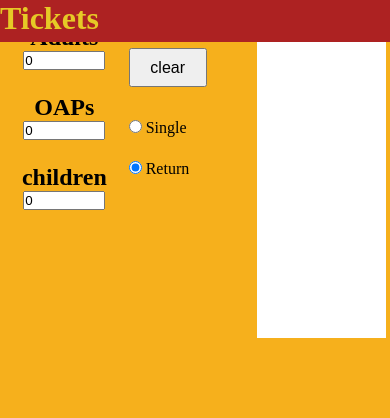
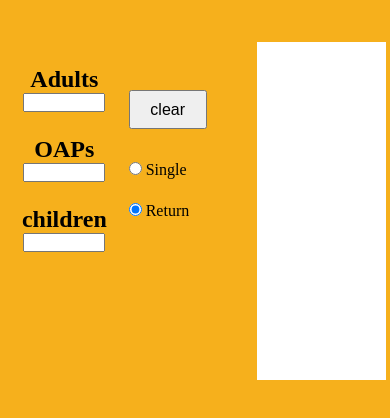
Before and after one commit to RhysSerjent/RhysSerjent.github.io, a plain HTML site: page index.html in a window 390 px wide. Both pictures are taken after a click on the button "clear". Drawn offline with Linux system fonts and the light colour scheme.

Commit message:
improve mobile

```diff
--- a/index.html
+++ b/index.html
@@ -4,9 +4,7 @@
 <link rel="stylesheet" href="myCss.css">
 <title>Tickets</title>
 
-<div id = "header">
-    <h1>Tickets</h1>
-</div>
+
 
 <div id = input>
     <div id = "ticketInput">
--- a/myCss.css
+++ b/myCss.css
@@ -15,7 +15,7 @@ body{
 
 
     margin: auto;
-
+    margin-top: 5vh;
 
 }
 
@@ -38,15 +38,8 @@ body{
     height: 100%;
 }
 
-#header{
-    background-color: #AD2222;
-    height: 5vh;
-    width: 100vw;
-    margin: 0;
-    color: #e6c926;
-    position: fixed;
 
-}
+
 
 
 
--- a/tickets.js
+++ b/tickets.js
@@ -18,9 +18,9 @@ function resetValues() {
     child = document.getElementById('cT').value;
     family = 0;
 
-    adultReturnTickets = 4;
-    concessionReturnTickets = 3;
-    familyReturnTickets = 10;
+    if (adult !== Number) {
+        adult = 0;
+    }
 }
 
 function inputChanged() {
@@ -139,9 +139,9 @@ function aoc() {
 }
 
 function clear() {
-    document.getElementById('aT').value = 0;
-    document.getElementById('oT').value = 0;
-    document.getElementById('cT').value = 0;
+    document.getElementById('aT').value = null;
+    document.getElementById('oT').value = null;
+    document.getElementById('cT').value = null;
 
     const pOut = document.getElementsByTagName('p');
     for (let i = 0; i < pOut.length; i++) {
```
